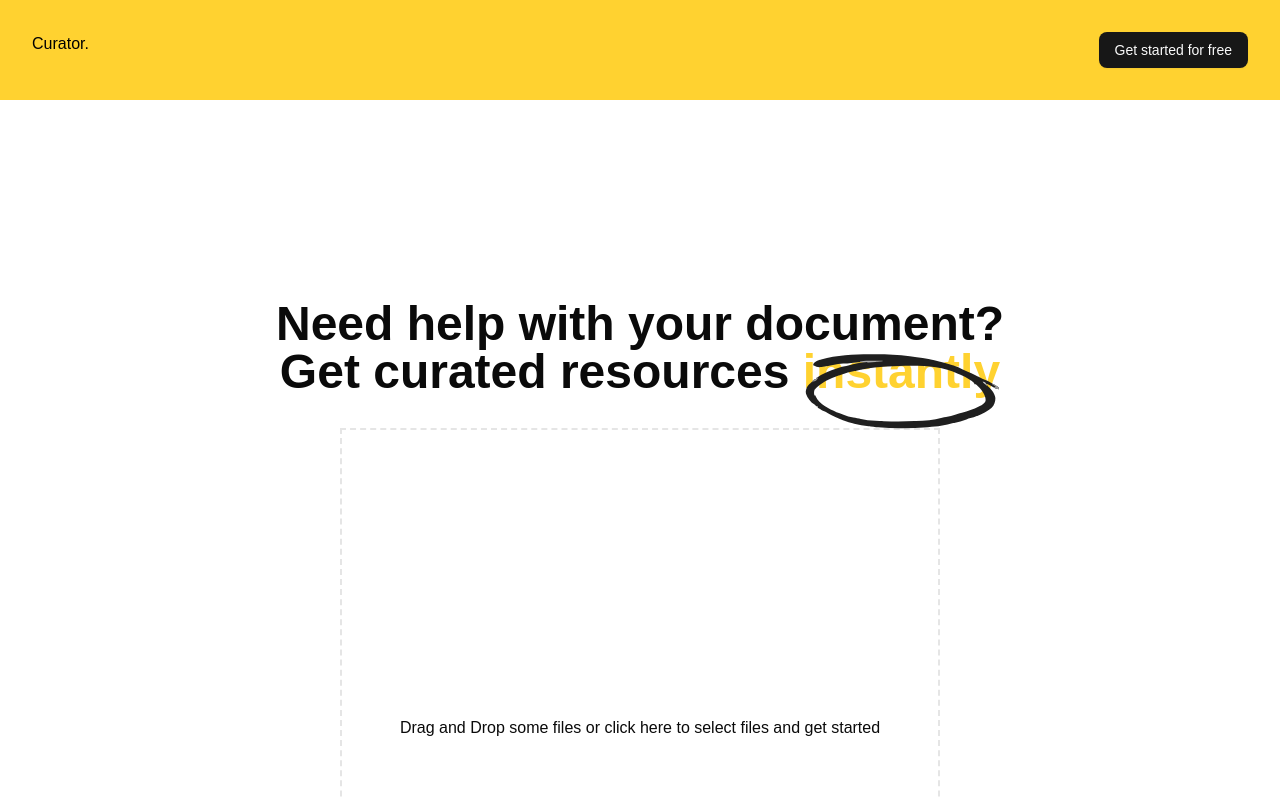
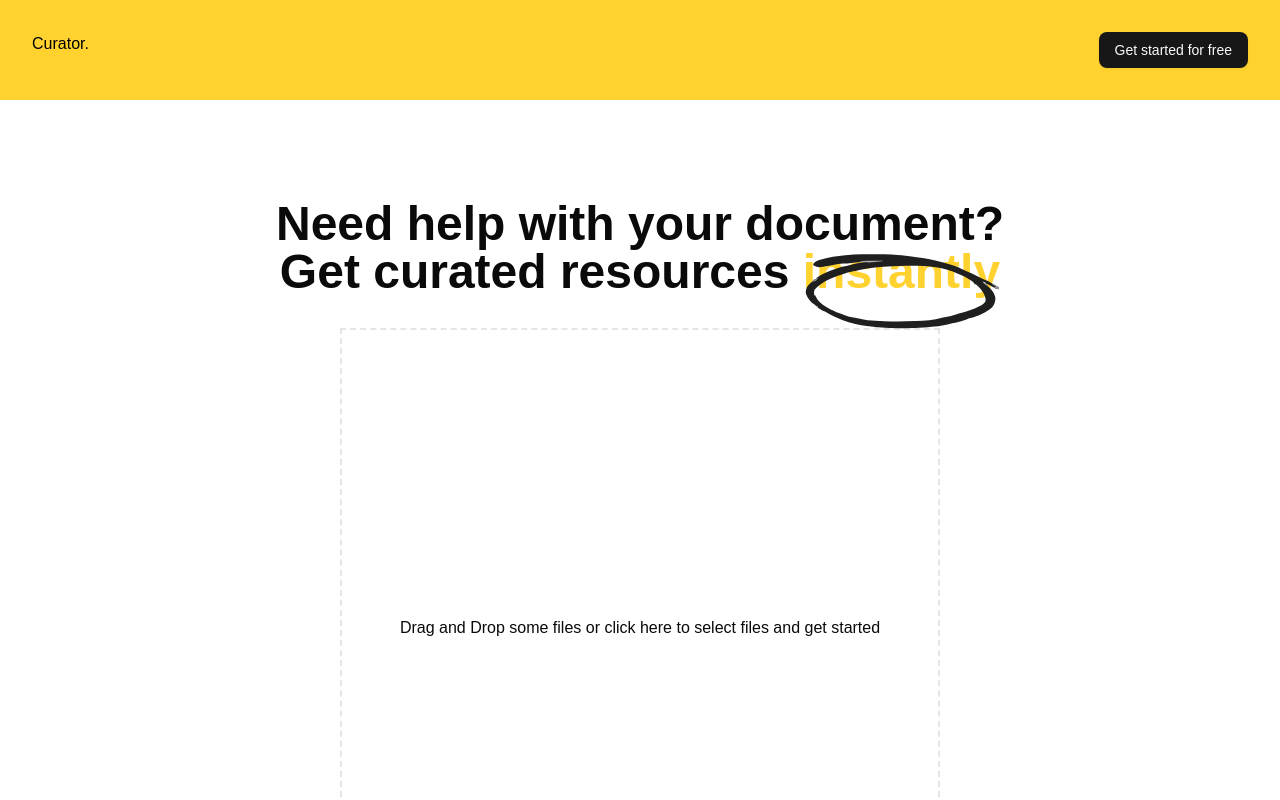
Before and after one commit to fagbenjaenoch/curator, a React (Vite) app in the folder app/frontend/: page / in a window 1280 px wide. Shown: the top 800 px of the page. Built offline with nearby package versions, Linux system fonts and the light colour scheme; a web font is replaced by a local one.

Commit message:
reduced hero heading margin

```diff
--- a/app/frontend/src/components/pages/Landing.tsx
+++ b/app/frontend/src/components/pages/Landing.tsx
@@ -6,7 +6,7 @@ export default function Landing() {
   return (
     <div>
       <Navbar />
-      <section className="mt-[200px] px-4 max-w-7xl mx-auto text-center">
+      <section className="mt-[100px] px-4 max-w-7xl mx-auto text-center">
         <h1>
           Need help with your document?
           <br />
```
